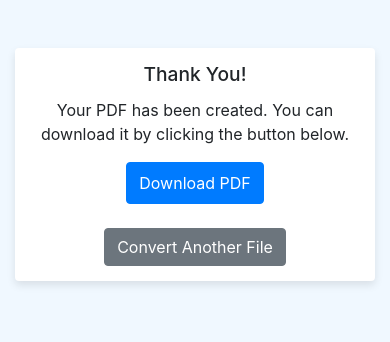
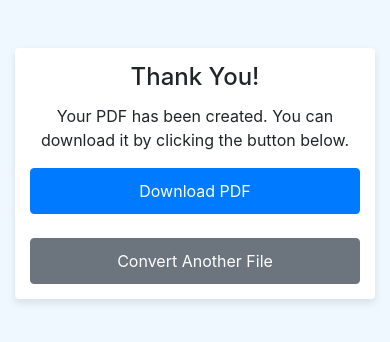
Before and after one commit to NikosDouras/OCR_3.mustDeploy, a Flask app: page /thankyou in a window 390 px wide. Shown: the part 56-398 px from the top of the page. Run offline with Flask 3, Linux system fonts and the light colour scheme; some libraries are stand-ins or nearby versions.

Commit message:
Update thankyou.html555

```diff
--- a/templates/thankyou.html
+++ b/templates/thankyou.html
@@ -2,6 +2,7 @@
 <html lang="en">
 <head>
     <meta charset="utf-8">
+    <meta name="viewport" content="width=device-width, initial-scale=1, shrink-to-fit=no">
     <title>Thank You</title>
     <link rel="stylesheet" href="https://stackpath.bootstrapcdn.com/bootstrap/4.5.2/css/bootstrap.min.css">
     <style>
@@ -34,14 +35,14 @@
                 padding: 15px; /* Reduce padding for tighter layout */
             }
             .card-title {
-            font-size: 1.2rem; /* Slightly smaller heading */
+                font-size: 1.5rem; /* Slightly smaller heading */
             }
-          .file-input-label {
-            font-size: 0.9rem; /* Smaller button text */
-            padding: 8px 12px; /* Smaller button padding */
+            .card-text {
+                font-size: 1rem; /* Adjust text size */
             }
-          .btn-primary {
-            padding: 8px 12px; /* Smaller button padding */
+            .btn {
+                padding: 10px 20px; /* Adjust button padding */
+                width: 100%; /* Make buttons full-width */
             }
         }
     </style>
@@ -65,5 +66,8 @@
             </div>
         </div>
     </div>
+    <script src="https://code.jquery.com/jquery-3.5.1.slim.min.js"></script>
+    <script src="https://cdn.jsdelivr.net/npm/popper.js@1.16.1/dist/umd/popper.min.js"></script>
+    <script src="https://stackpath.bootstrapcdn.com/bootstrap/4.5.2/js/bootstrap.min.js"></script>
 </body>
 </html>
```
Lines whose indentation alone changed are shown as unchanged.
